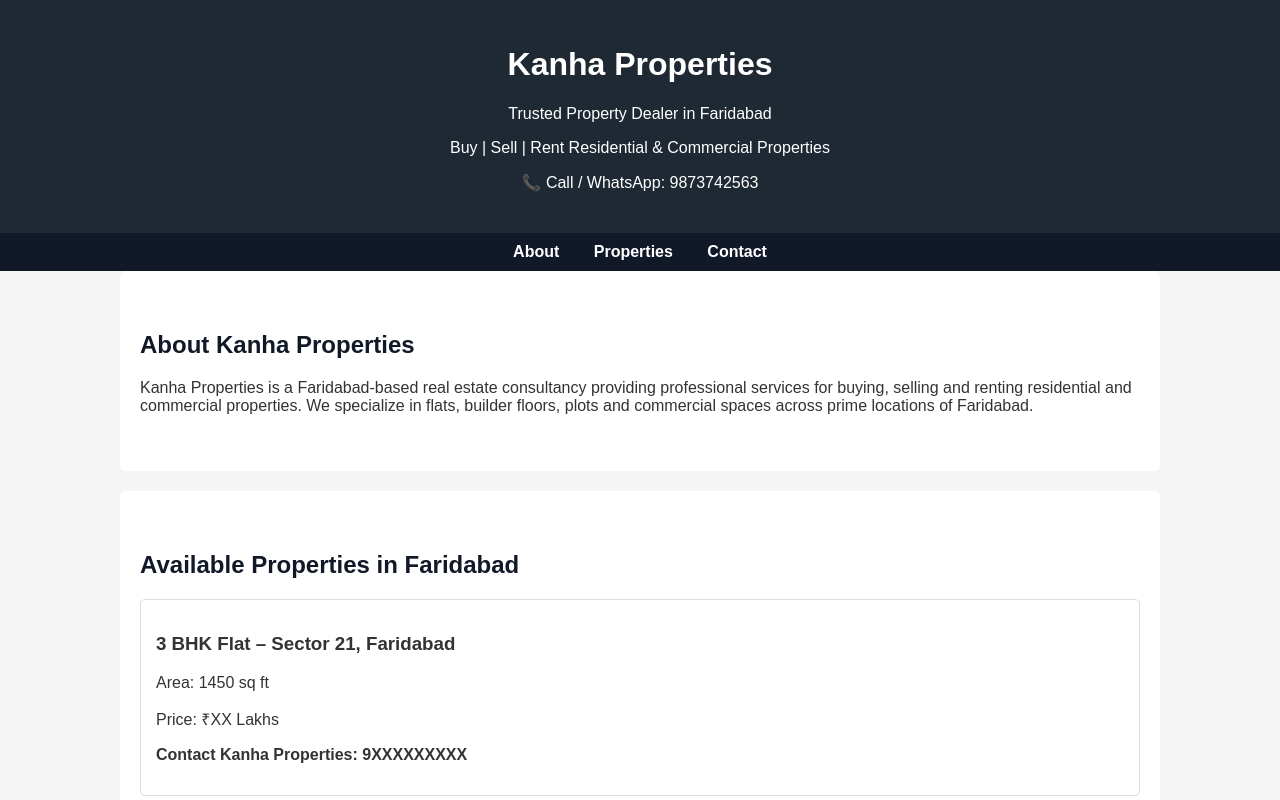
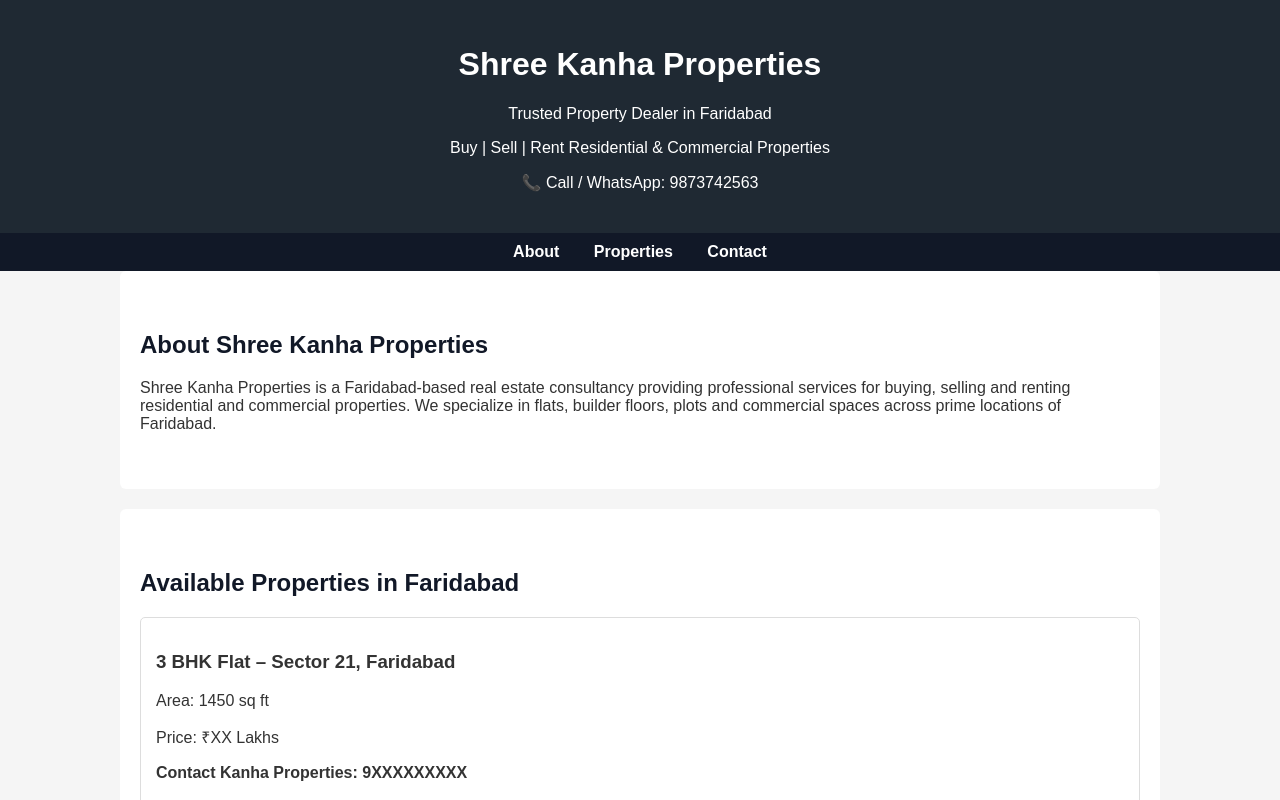
Before and after one commit to vanshchauhan/faridabad-real-estate, a plain HTML site: page index.html in a window 1280 px wide. Shown: the top 800 px of the page. Drawn offline with Linux system fonts and the light colour scheme.

Commit message:
Update index.html

```diff
--- a/index.html
+++ b/index.html
@@ -10,6 +10,7 @@
 
   <!-- ✅ SEO KEYWORDS -->
   <meta name="keywords" content="
+    Shree Kanha Properties,
     Kanha Properties,
     Property Dealer in Faridabad,
     Real Estate Agent Faridabad,
@@ -82,7 +83,7 @@
 <body>
 
 <header>
-  <h1>Kanha Properties</h1>
+  <h1>Shree Kanha Properties</h1>
   <p>Trusted Property Dealer in Faridabad</p>
   <p>Buy | Sell | Rent Residential & Commercial Properties</p>
   <p>📞 Call / WhatsApp: 9873742563</p>
@@ -95,9 +96,9 @@
 </nav>
 
 <section id="about">
-  <h2>About Kanha Properties</h2>
+  <h2>About Shree Kanha Properties</h2>
   <p>
-    Kanha Properties is a Faridabad‑based real estate consultancy providing
+    Shree Kanha Properties is a Faridabad‑based real estate consultancy providing
     professional services for buying, selling and renting residential and
     commercial properties. We specialize in flats, builder floors, plots and
     commercial spaces across prime locations of Faridabad.
@@ -143,7 +144,7 @@
 </section>
 
 <footer>
-  <p>© 2026 Kanha Properties | Property Dealer in Faridabad</p>
+  <p>© 2026 Shree Kanha Properties | Property Dealer in Faridabad</p>
 </footer>
 
 </body>
```
